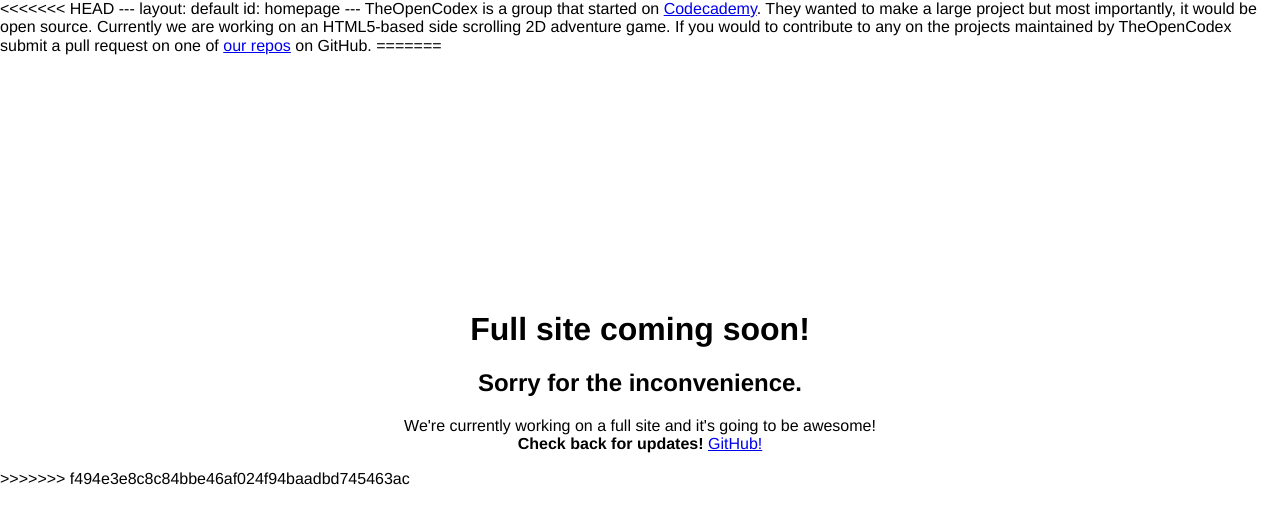
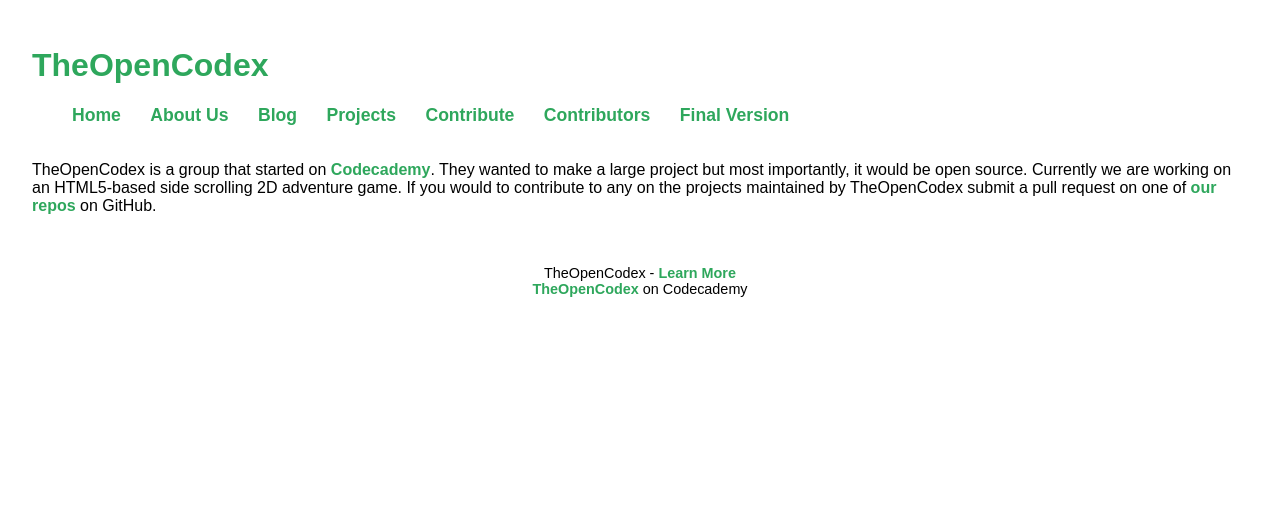
Before and after one commit to c0D1NG1010/theopencodex.github.com, a Jekyll site: the page built from index.html, in a window 1280 px wide. Shown: the top 524 px of the page. Built offline with Jekyll 4.4.1, drawn with Linux system fonts in a browser that asks for light colours; nearby versions of some CDN libraries; library files that are not in the unit come from our copies.

Commit message:
fixed index.html conflict

```diff
--- a/index.html
+++ b/index.html
@@ -1,37 +1,6 @@
-<<<<<<< HEAD
 ---
 layout: default
 id: homepage
 ---
 
 TheOpenCodex is a group that started on <a href="http://codecademy.com">Codecademy</a>. They wanted to make a large project but most importantly, it would be open source. Currently we are working on an HTML5-based side scrolling 2D adventure game. If you would to contribute to any on the projects maintained by TheOpenCodex submit a pull request on one of <a href="http://github.com/TheOpenCodex">our repos</a> on GitHub.
-=======
-<!DOCTYPE html>
-<html lang="en">
-<head>
-	<meta charset="utf-8">
-	<meta http-equiv="X-UA-Compatible" content="chrome=1">
-	<title>TheOpenCodex</title>
-	<!--[if lt IE 9]>
-		<script src="//html5shiv.googlecode.com/svn/trunk/html5.js"></script>
-	<![endif]-->
-	<link rel="stylesheet" href="stylesheets/normalize.css" media="all">
-	<link rel="stylesheet" href="style.css" media="all">
-</head>
-<body>
-	<div class="wrapper">
-		<div id="temp">
-			<section id="main">
-				<h1>Full site coming soon!</h1>
-				<h2>Sorry for the inconvenience.</h2>
-				<p>
-					We're currently working on a full site and it's going to be awesome!<br>
-					<strong>Check back for updates!</strong>
-<a href="https://github.com/TheOpenCodex">GitHub!</a>
-				</p>
-			</section>
-		</div>
-	</div>
-</body>
-</html>
->>>>>>> f494e3e8c8c84bbe46af024f94baadbd745463ac
```
